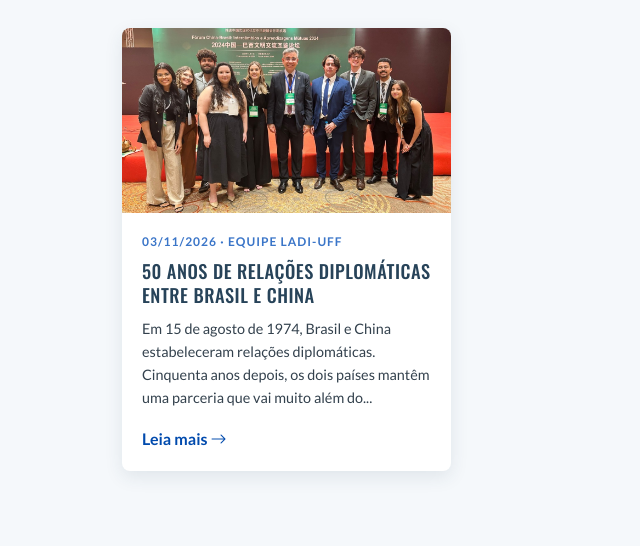
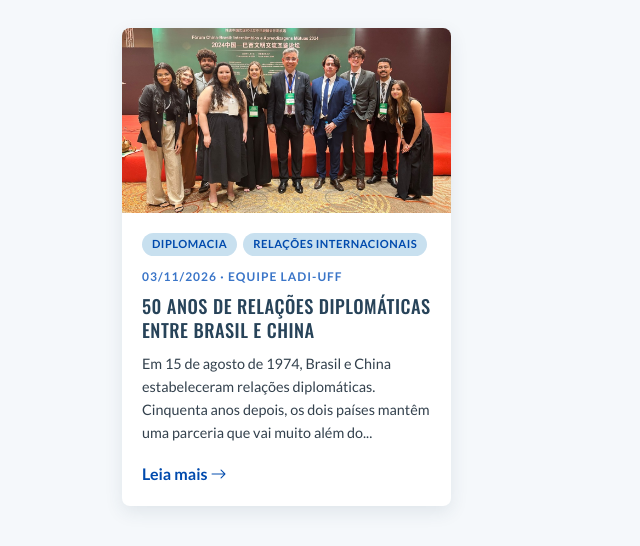
Before and after one commit to joaopiller/ladi-uff, a Flask app: page /artigos?tag=diplomacia in a window 1280 px wide. Shown: the part 769-1315 px from the top of the page, without its empty margins (0-640 px from the left). Run offline with Flask 3, Linux system fonts and the light colour scheme; data comes from the database, SQL or seed files in the repository; some libraries are stand-ins or nearby versions.

Commit message:
style(artigos): tags nos cards e na página do artigo

```diff
--- a/static/css/artigos.css
+++ b/static/css/artigos.css
@@ -120,6 +120,44 @@
   flex-direction: column;
   flex-grow: 1;
   padding: 20px;
+}
+
+.card-artigo-tags {
+  display: flex;
+  flex-wrap: wrap;
+  gap: 6px;
+  margin-bottom: 12px;
+}
+
+.tag-artigo {
+  display: inline-block;
+  background-color: var(--azul-gelo);
+  color: var(--azul);
+  font-size: 0.7rem;
+  font-weight: 700;
+  text-transform: uppercase;
+  letter-spacing: 0.5px;
+  padding: 3px 10px;
+  border-radius: 20px;
+  text-decoration: none;
+}
+
+a.tag-artigo:hover {
+  background-color: var(--azul);
+  color: #fff;
+}
+
+.artigo-tags {
+  display: flex;
+  flex-wrap: wrap;
+  justify-content: center;
+  gap: 8px;
+  margin-top: 18px;
+}
+
+.artigo-tags .tag-artigo {
+  font-size: 0.75rem;
+  padding: 5px 14px;
 }
 
 .card-artigo-data {
--- a/templates/artigos/_card.html
+++ b/templates/artigos/_card.html
@@ -1,6 +1,11 @@
 <a href="{{ url_for('artigo', id=artigo.id) }}" class="card-artigo">
   <img loading="lazy" src="{{ url_for('static', filename=artigo.imagem) }}" alt="{{ artigo.titulo }}">
   <div class="card-artigo-info">
+    {% if artigo.tags %}
+    <div class="card-artigo-tags">
+      {% for tag in artigo.tags[:3] %}<span class="tag-artigo">{{ tag.nome }}</span>{% endfor %}
+    </div>
+    {% endif %}
     <p class="card-artigo-data">{{ artigo.data_publicacao.strftime("%d/%m/%Y") }} · {{ artigo.autor }}</p>
     <h3>{{ artigo.titulo }}</h3>
     <p class="card-artigo-resumo">{{ artigo.resumo }}</p>
```
Also changed, not shown: templates/artigos/artigo.html (+7 -0 lines).
